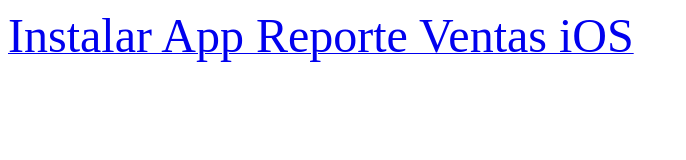
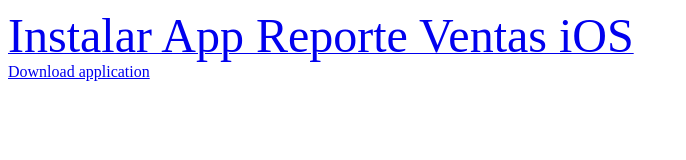
Before and after one commit to appsNeto/appsNeto.github.io, a plain HTML site: page index.html in a window 1280 px wide. Shown: the whole page, without its empty margins (0-686 px from the left). Drawn offline with Linux system fonts and the light colour scheme.

Commit message:
Update index.html

```diff
--- a/index.html
+++ b/index.html
@@ -11,5 +11,9 @@
         <a href="itms-services://?action=download-manifest&url=https://www.dropbox.com/scl/fi/caxhenv4nn559izyyf9pl/manifest.plist?rlkey=wrpmc33ogugzvizo0am3e8gy0&dl=0">
             <font size="+10">Instalar App Reporte Ventas iOS</font>
         </a>
+
+        <a class="item-link item-content external" href="https://www.dropbox.com/scl/fi/caxhenv4nn559izyyf9pl/manifest.plist?rlkey=wrpmc33ogugzvizo0am3e8gy0&dl=0">
+            <div class="item-title">Download application</div>
+        </a>
     </body>
 </html>
```
